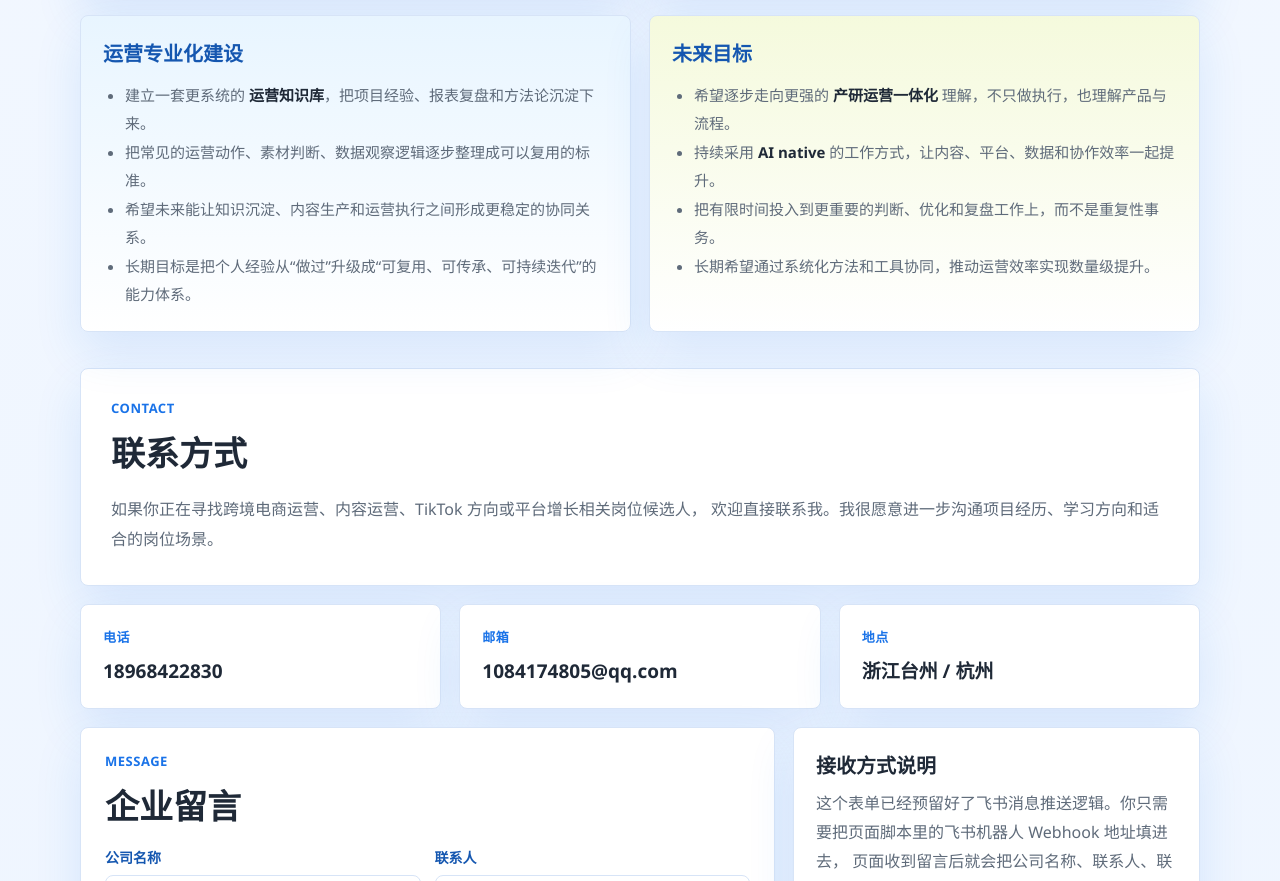
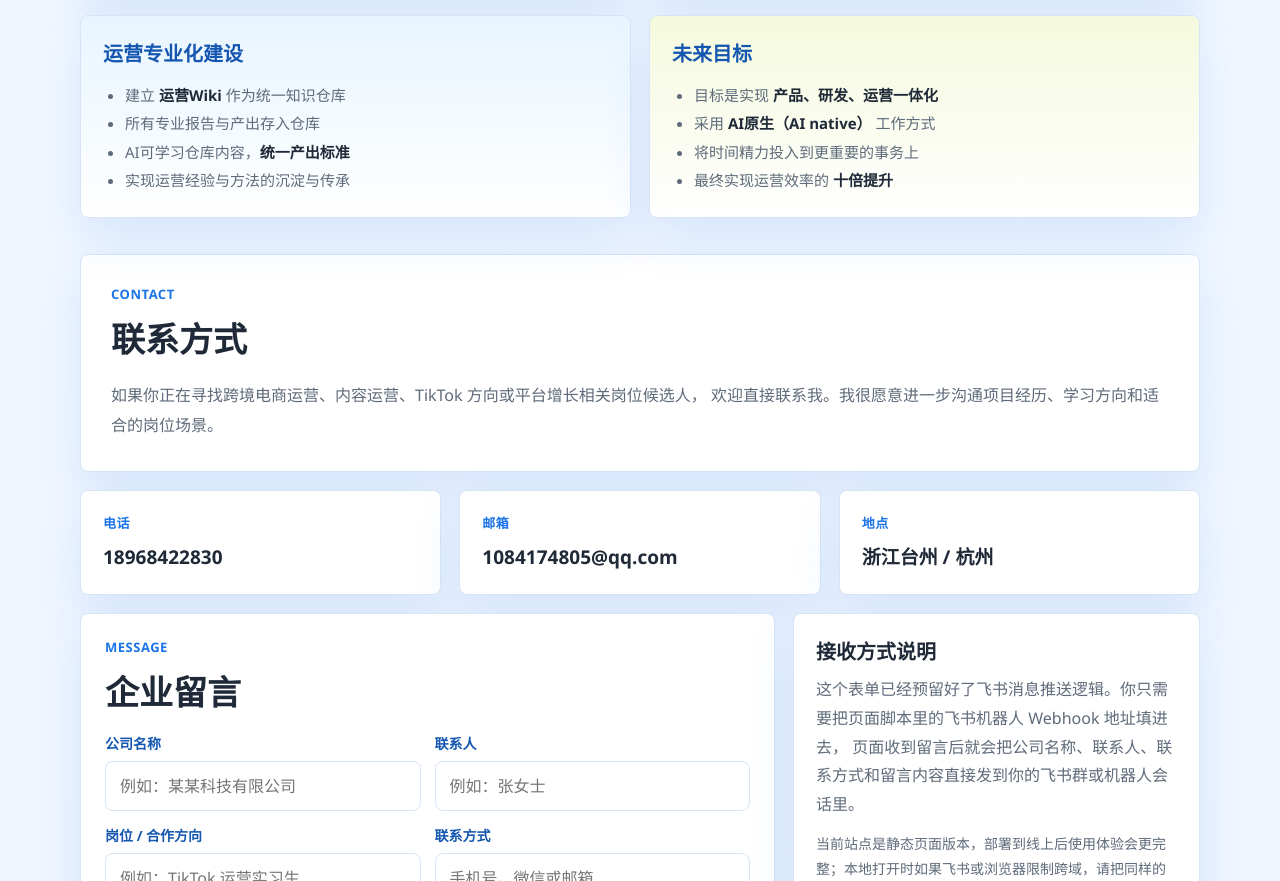
Before and after one commit to ttc-11/tang-chaoteng-personal-site, a website: page personal-site/index.html in a window 1280 px wide. Shown: the part 3262-4143 px from the top of the page. Drawn offline with Linux system fonts and the light colour scheme.

Commit message:
Match future goals copy to provided reference

```diff
--- a/personal-site/index.html
+++ b/personal-site/index.html
@@ -1383,20 +1383,20 @@
           <article class="future-goal-card future-goal-card-blue">
             <h3 class="future-goal-title">运营专业化建设</h3>
             <ul class="future-goal-list">
-              <li>建立一套更系统的 <strong>运营知识库</strong>，把项目经验、报表复盘和方法论沉淀下来。</li>
-              <li>把常见的运营动作、素材判断、数据观察逻辑逐步整理成可以复用的标准。</li>
-              <li>希望未来能让知识沉淀、内容生产和运营执行之间形成更稳定的协同关系。</li>
-              <li>长期目标是把个人经验从“做过”升级成“可复用、可传承、可持续迭代”的能力体系。</li>
+              <li>建立 <strong>运营Wiki</strong> 作为统一知识仓库</li>
+              <li>所有专业报告与产出存入仓库</li>
+              <li>AI可学习仓库内容，<strong>统一产出标准</strong></li>
+              <li>实现运营经验与方法的沉淀与传承</li>
             </ul>
           </article>
 
           <article class="future-goal-card future-goal-card-lime">
             <h3 class="future-goal-title">未来目标</h3>
             <ul class="future-goal-list">
-              <li>希望逐步走向更强的 <strong>产研运营一体化</strong> 理解，不只做执行，也理解产品与流程。</li>
-              <li>持续采用 <strong>AI native</strong> 的工作方式，让内容、平台、数据和协作效率一起提升。</li>
-              <li>把有限时间投入到更重要的判断、优化和复盘工作上，而不是重复性事务。</li>
-              <li>长期希望通过系统化方法和工具协同，推动运营效率实现数量级提升。</li>
+              <li>目标是实现 <strong>产品、研发、运营一体化</strong></li>
+              <li>采用 <strong>AI原生（AI native）</strong> 工作方式</li>
+              <li>将时间精力投入到更重要的事务上</li>
+              <li>最终实现运营效率的 <strong>十倍提升</strong></li>
             </ul>
           </article>
         </div>
```
